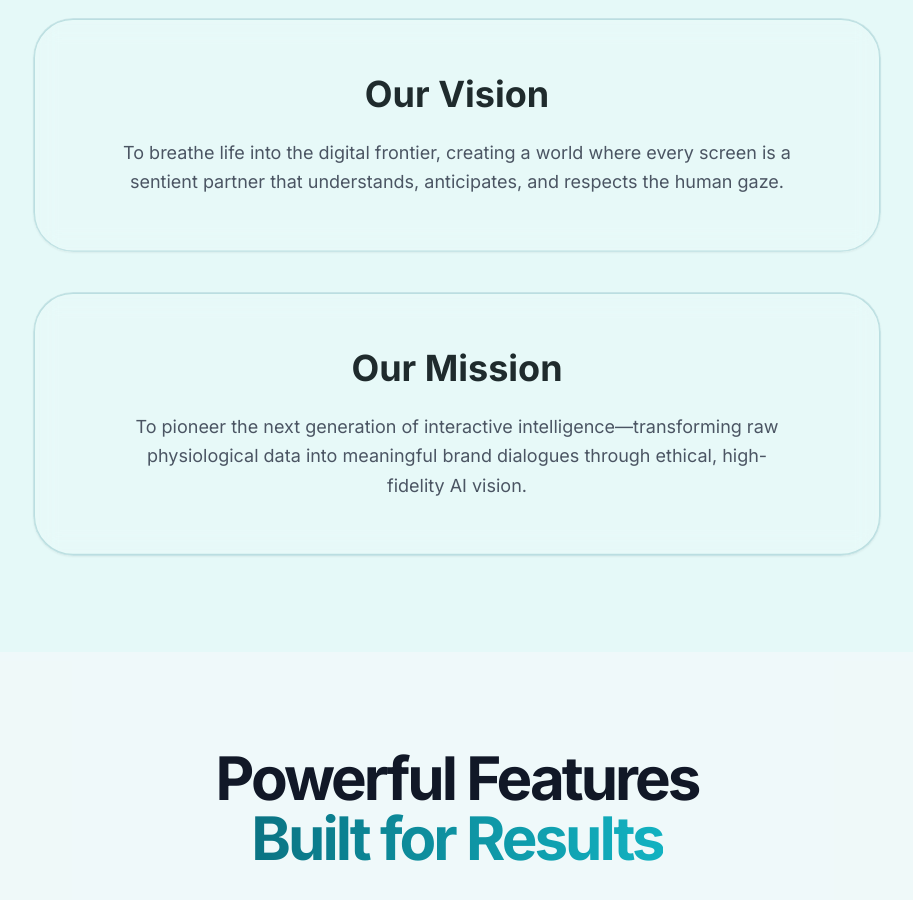
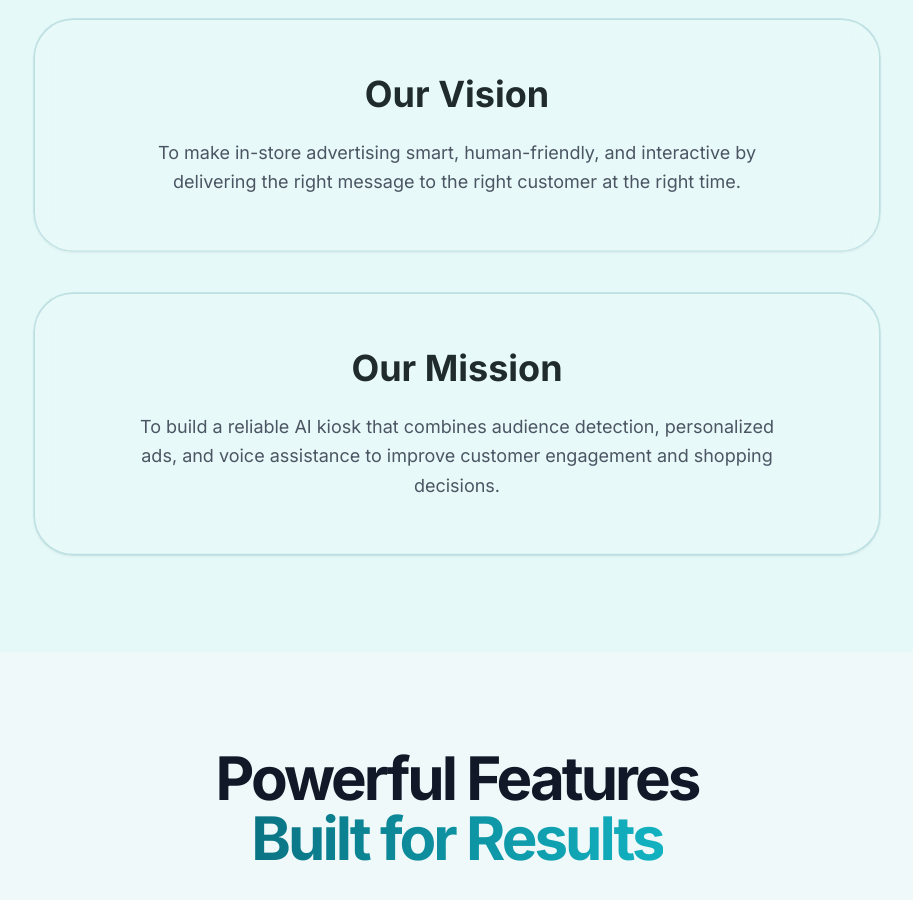
Before and after one commit to ADORIX000/adorix-landingpage, a React (Vite) app: page / in a window 1280 px wide. Shown: the part 1880-2780 px from the top of the page, without its empty margins (183-1096 px from the left). Built offline with nearby package versions, Linux system fonts and the light colour scheme; no server answers.

Commit message:
changes in vision and mission

```diff
--- a/src/components/home/VisionMission.jsx
+++ b/src/components/home/VisionMission.jsx
@@ -7,11 +7,11 @@ const VisionMission = () => {
     const cardData = [
         {
             title: "Our Vision",
-            content: "To breathe life into the digital frontier, creating a world where every screen is a sentient partner that understands, anticipates, and respects the human gaze."
+            content: "To make in-store advertising smart, human-friendly, and interactive by delivering the right message to the right customer at the right time."
         },
         {
             title: "Our Mission",
-            content: "To pioneer the next generation of interactive intelligence—transforming raw physiological data into meaningful brand dialogues through ethical, high-fidelity AI vision."
+            content: "To build a reliable AI kiosk that combines audience detection, personalized ads, and voice assistance to improve customer engagement and shopping decisions."
         }
     ];
 
```
